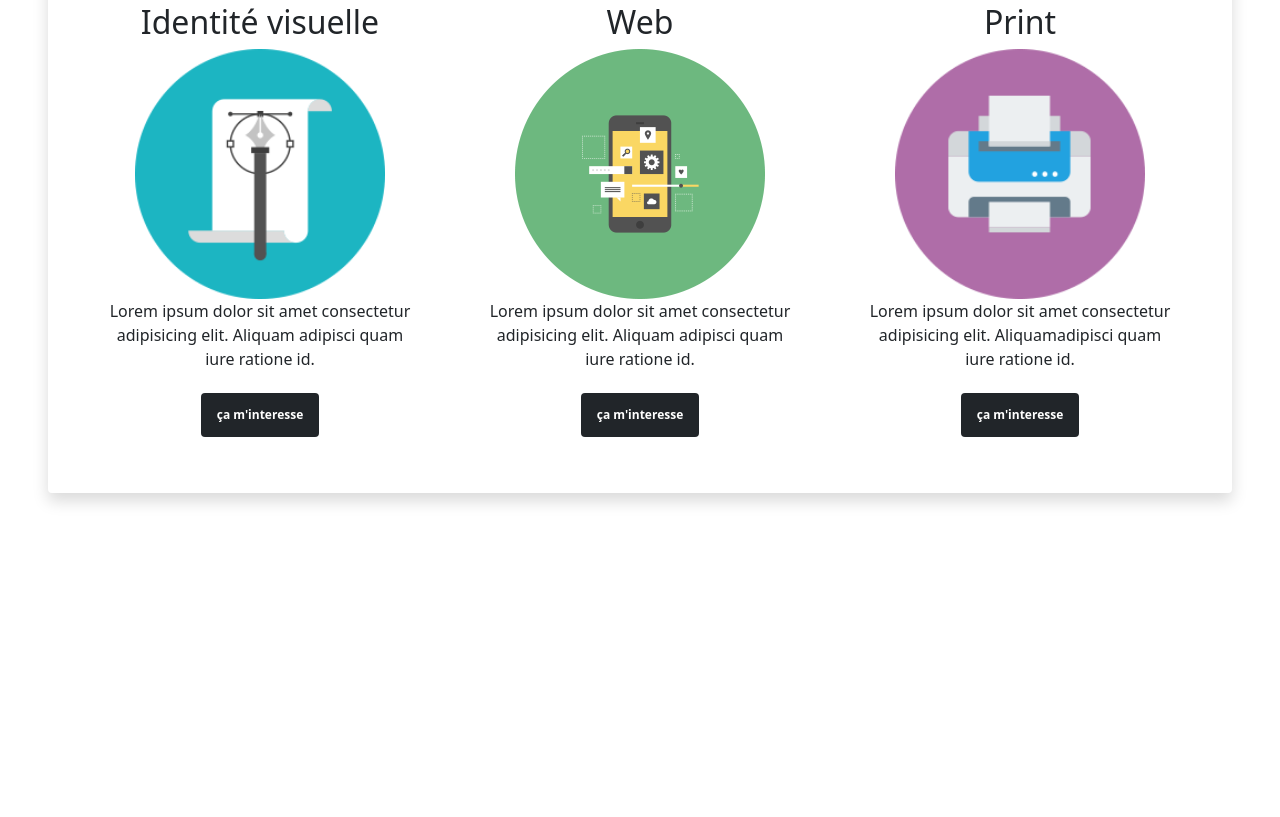
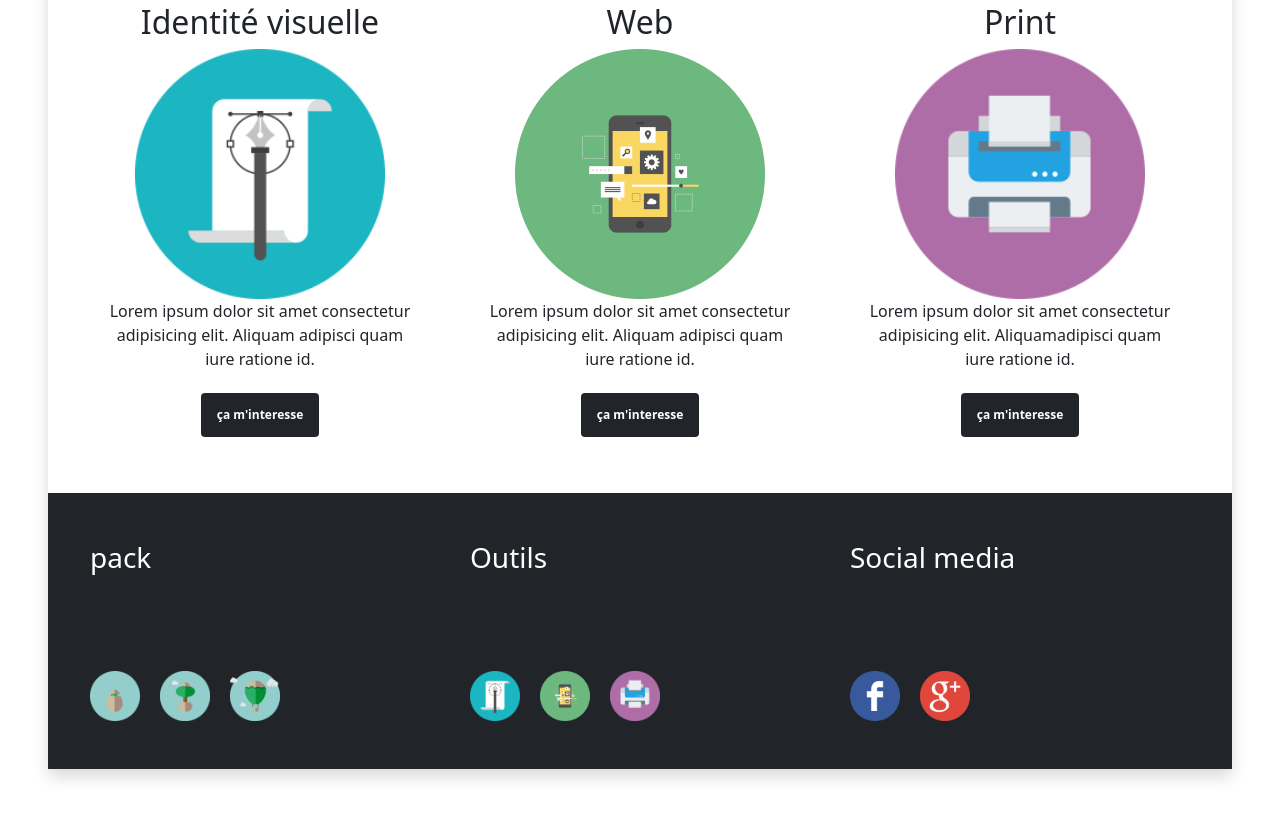
Before and after one commit to Gweny526/Youcommunik-bootstrap, a website: page index.html in a window 1280 px wide. Shown: the part 2259-3076 px from the top of the page. Before the commit the page ends 2800 px from the top, so only its background shows below. Drawn offline with nearby package versions, Linux system fonts and the light colour scheme.

Commit message:
all done

```diff
--- a/index.html
+++ b/index.html
@@ -148,7 +148,28 @@
   </section>
 
   <!-- footer -->
-  <footer>
+  <footer class="bg-dark text-white">
+    <div class="container">
+      <div class="row">
+        <div class=" col-sm-12 col-md-6 col-lg-4">
+          <h3 class="my-5 mx-2">pack</h3>
+          <img src="./img/icon-eclosion.png" class="mx-2 my-5" height="50px" alt="éclosion">
+          <img src="./img/icon-evolution.png" class="mx-2 my-5" height="50px" alt="évolution">
+          <img src="./img/icon-envole.png" class="mx-2 my-5" height="50px" alt="envol">
+        </div>
+        <div class="col-sm-12 col-md-6 col-lg-4">
+          <h3 class="my-5 mx-2">Outils</h3>
+          <img src="./img/identite-graphique.png" class="mx-2 my-5" height="50px" alt="Id graph">
+          <img src="./img/reseaux-sociaux.png" class="mx-2 my-5" height="50px" alt="web">
+          <img src="./img/print.png" class="mx-2 my-5" height="50px" alt="print">
+        </div>
+        <div class="col-sm-12 col-md-6 col-lg-4">
+          <h3 class="my-5 mx-2">Social media</h3>
+          <img src="./img/social-f.png" class="mx-2 my-5" height="50px" alt="facebook">
+          <img src="./img/google-plus.png" class="mx-2 my-5" height="50px" alt="google+">
+        </div>
+      </div>
+    </div>
 
   </footer>
   <!-- script -->
```
